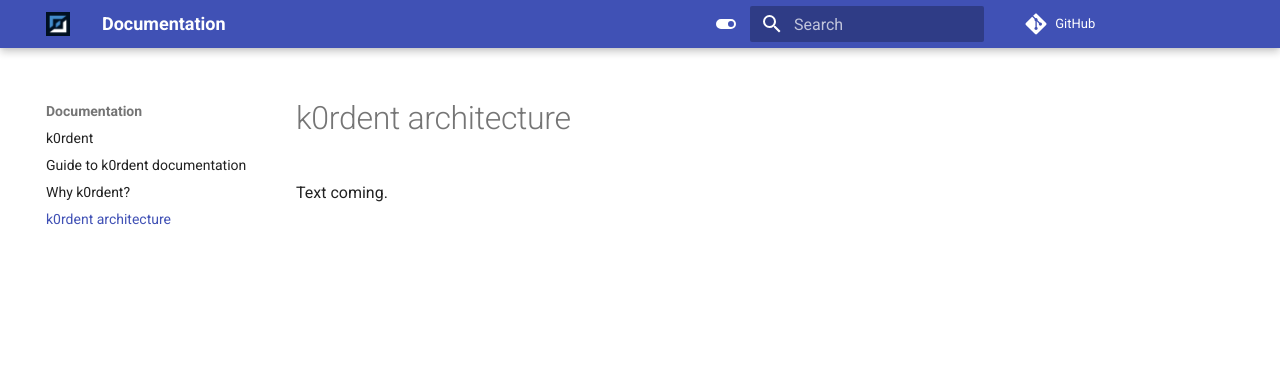
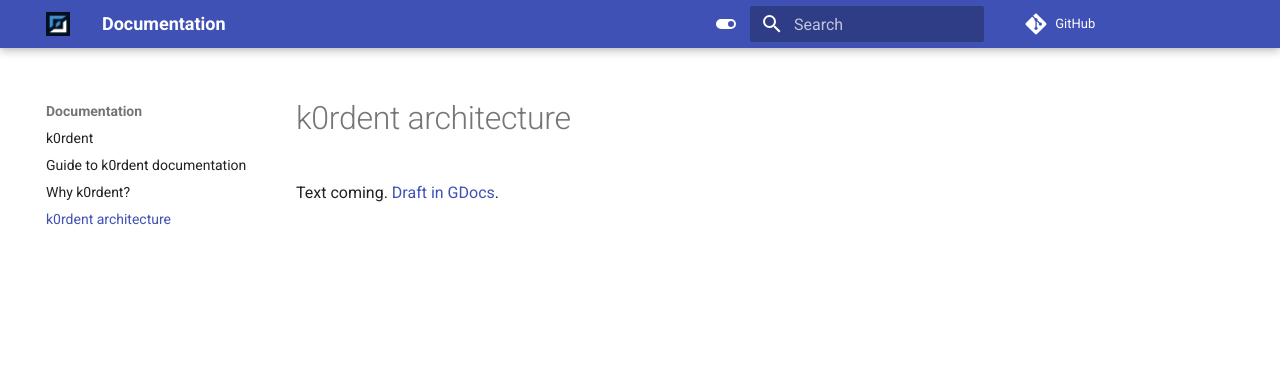
Before and after one commit to zerospiel/docs, an MkDocs documentation site: the page built from docs/k0rdent_architecture.md, in a window 1280 px wide. Shown: the top 375 px of the page. Built offline with MkDocs 1.6.1 and Material for MkDocs 9.7.7, drawn with Linux system fonts in a browser that asks for light colours; the version menu is left out.

Commit message:
linked architecture doc to draft in progress

```diff
--- a/docs/k0rdent_architecture.md
+++ b/docs/k0rdent_architecture.md
@@ -1,3 +1,3 @@
 # k0rdent architecture
 
-Text coming.
+Text coming. [Draft in GDocs](https://docs.google.com/document/d/1Kjp4TgnPQgNugWQAwZHsO9wW-43ClxfgrlNQHAqP2_g/edit?tab=t.0#heading=h.rxe9247hd6vt).
```
